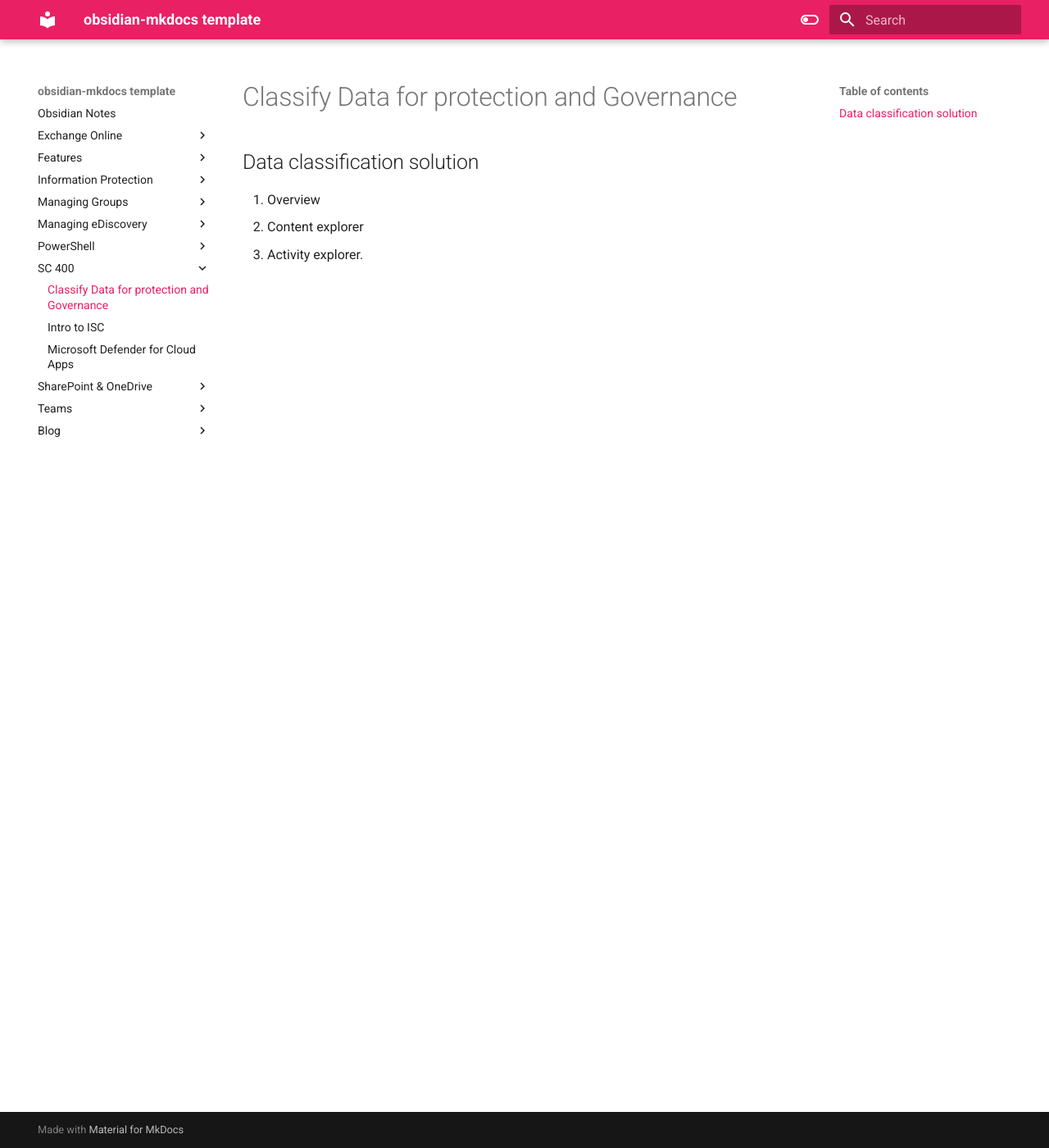
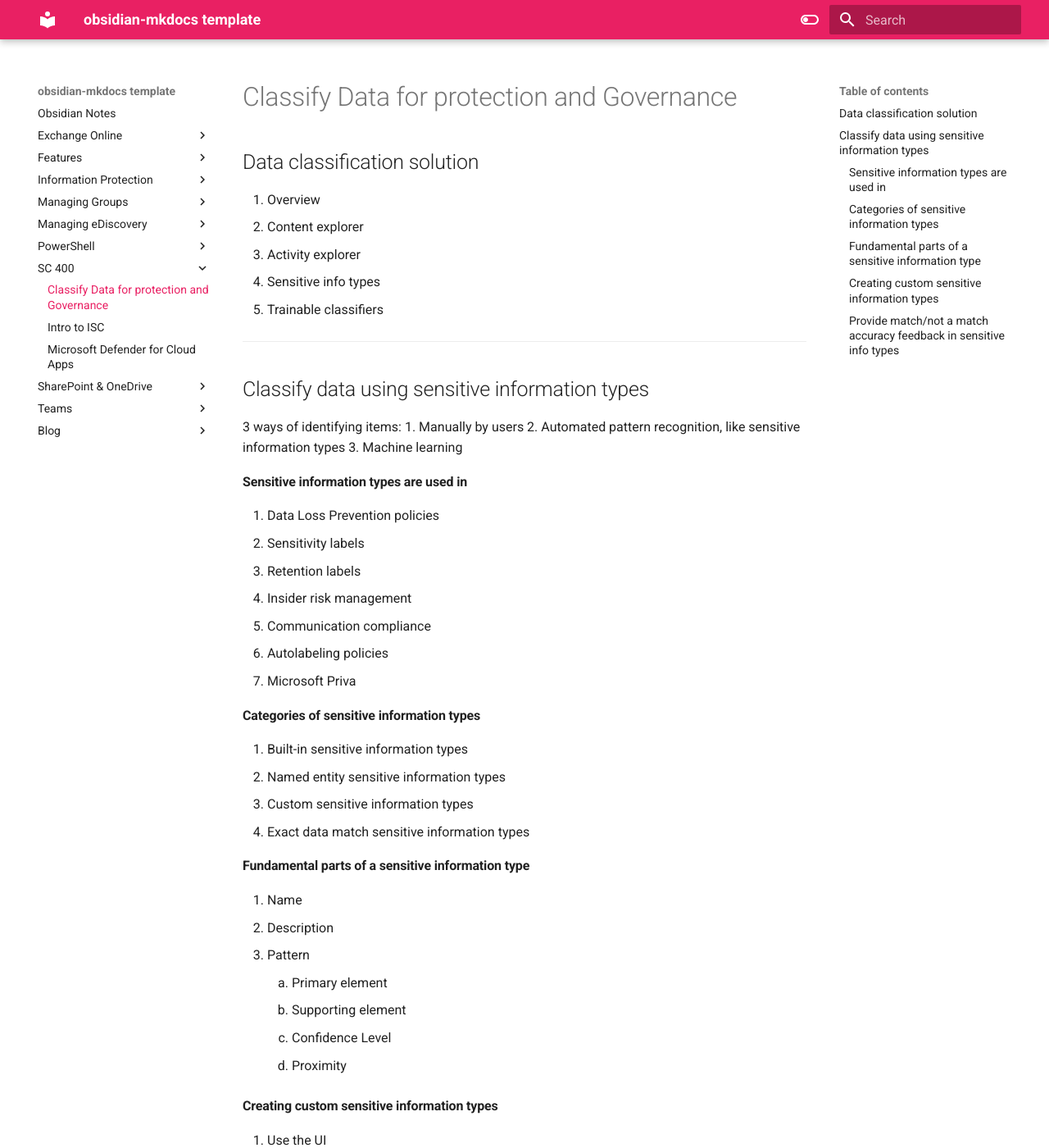
Before and after one commit to loujomer/toyee, an MkDocs documentation site: the page built from docs/SC-400/Classify Data for protection and Governance.md, in a window 1280 px wide and 1400 px high. Shown: the whole window at 82% size. Built offline with MkDocs 1.6.1 and Material for MkDocs 9.7.7, drawn with Linux system fonts in a browser that asks for light colours; some of the changed text lies outside the part shown.

Commit message:
Update Classify Data for protection and Governance.md

```diff
--- a/docs/SC-400/Classify Data for protection and Governance.md
+++ b/docs/SC-400/Classify Data for protection and Governance.md
@@ -3,4 +3,45 @@
 
 1. Overview
 2. Content explorer
-3. Activity explorer.
+3. Activity explorer
+4. Sensitive info types
+5. Trainable classifiers
+
+---
+## Classify data using sensitive information types
+
+3 ways of identifying items:
+1. Manually by users
+2. Automated pattern recognition, like sensitive information types
+3. Machine learning
+
+#### Sensitive information types are used in
+1. Data Loss Prevention policies
+2. Sensitivity labels
+3. Retention labels
+4. Insider risk management
+5. Communication compliance
+6. Autolabeling policies
+7. Microsoft Priva
+
+#### Categories of sensitive information types
+1. Built-in sensitive information types
+2. Named entity sensitive information types
+3. Custom sensitive information types
+4. Exact data match sensitive information types
+
+#### Fundamental parts of a sensitive information type
+1. Name
+2. Description
+3. Pattern
+	1. Primary element
+	2. Supporting element
+	3. Confidence Level
+	4. Proximity
+
+#### Creating custom sensitive information types
+1. Use the UI
+2. Use EDM
+3. Use PowerShell
+
+#### Provide match/not a match accuracy feedback in sensitive info types
```
